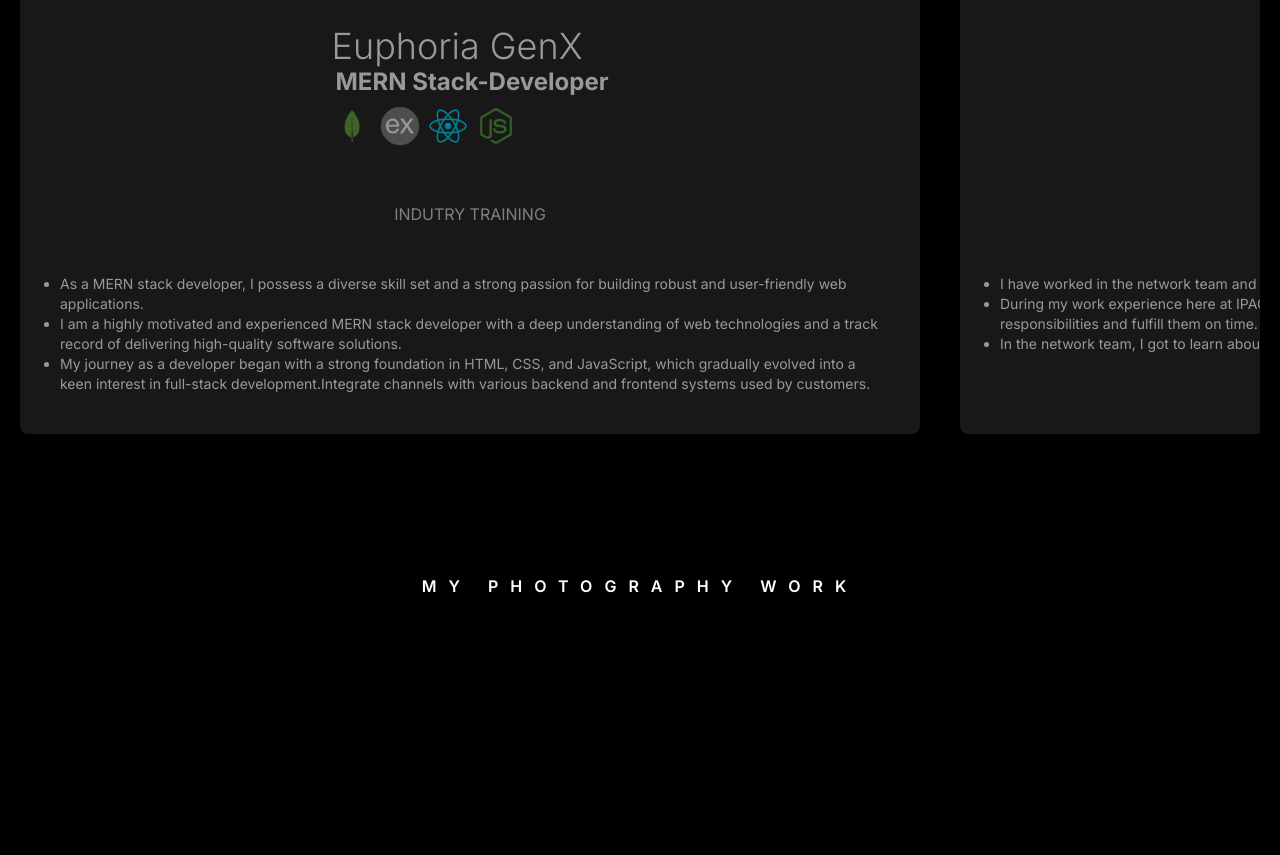
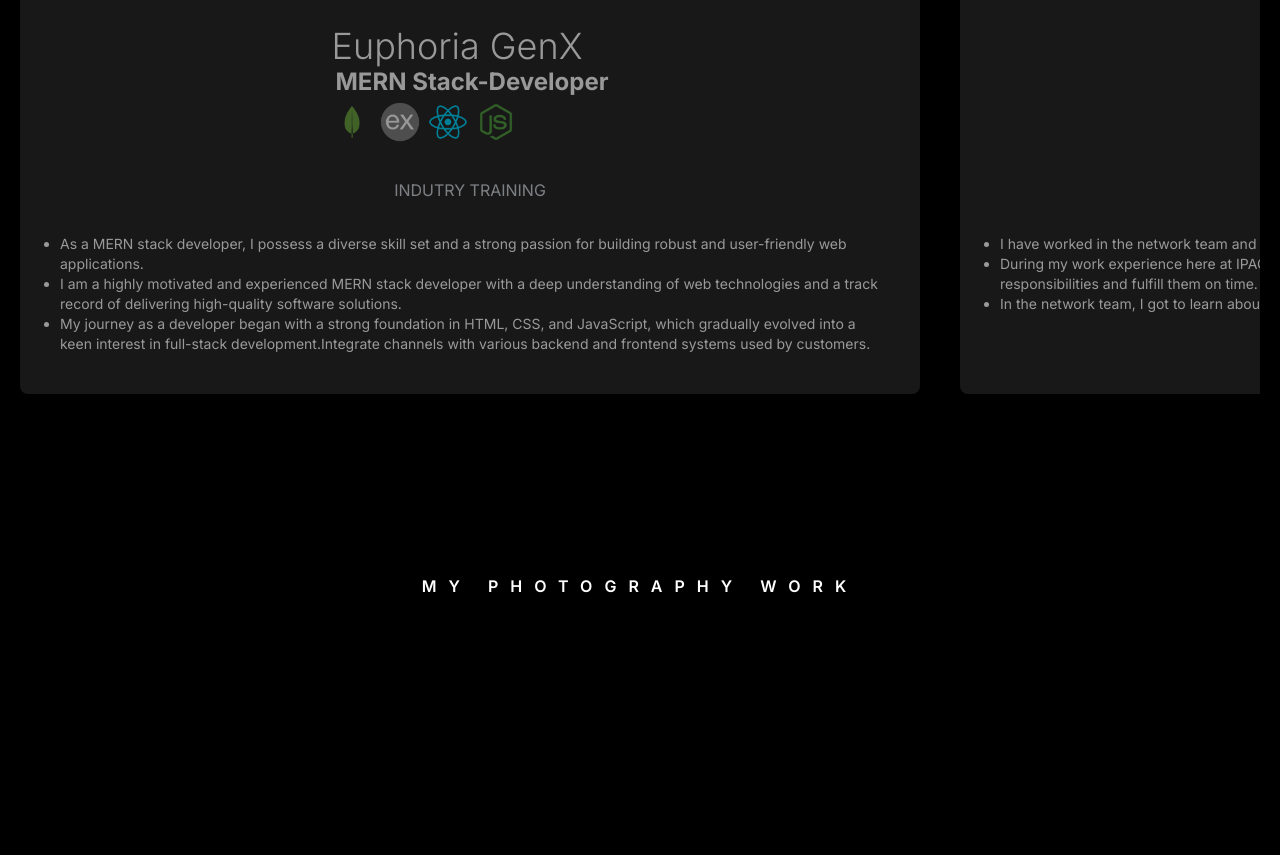
Before and after one commit to SuvrajitGh/SG-Vision, a Next.js app: page / in a window 1280 px wide. Shown: the part 2676-3531 px from the top of the page. Built offline with nearby package versions, Linux system fonts and the light colour scheme.

Commit message:
experience card change

```diff
--- a/app/Templates/ExperienceCard.tsx
+++ b/app/Templates/ExperienceCard.tsx
@@ -30,7 +30,7 @@ const ExperienceCard = (props: Props) => {
         <div className="flex space-x-2 programing_languages">
           {props.programmingLanguages.map((languageData, index) => (
             <div key={index}>
-              <div className="flex space-x-2 my-2 programing_languages">
+              <div className="flex space-x-2 my-1 programing_languages">
                 {languageData.images.map((image, imageIndex) => (
                   <Image
                     key={imageIndex}
@@ -46,7 +46,7 @@ const ExperienceCard = (props: Props) => {
           ))}
         </div>
       </div>
-      <p className="uppercase py-5 text-gray-300">{props.mode}</p>
+      <p className="uppercase py-1 text-gray-300">{props.mode}</p>
       <ul className=" list-disc text-sm">
         {props.summarypoints.map((point, index) => (
           <li key={index}>{point}</li>
```
